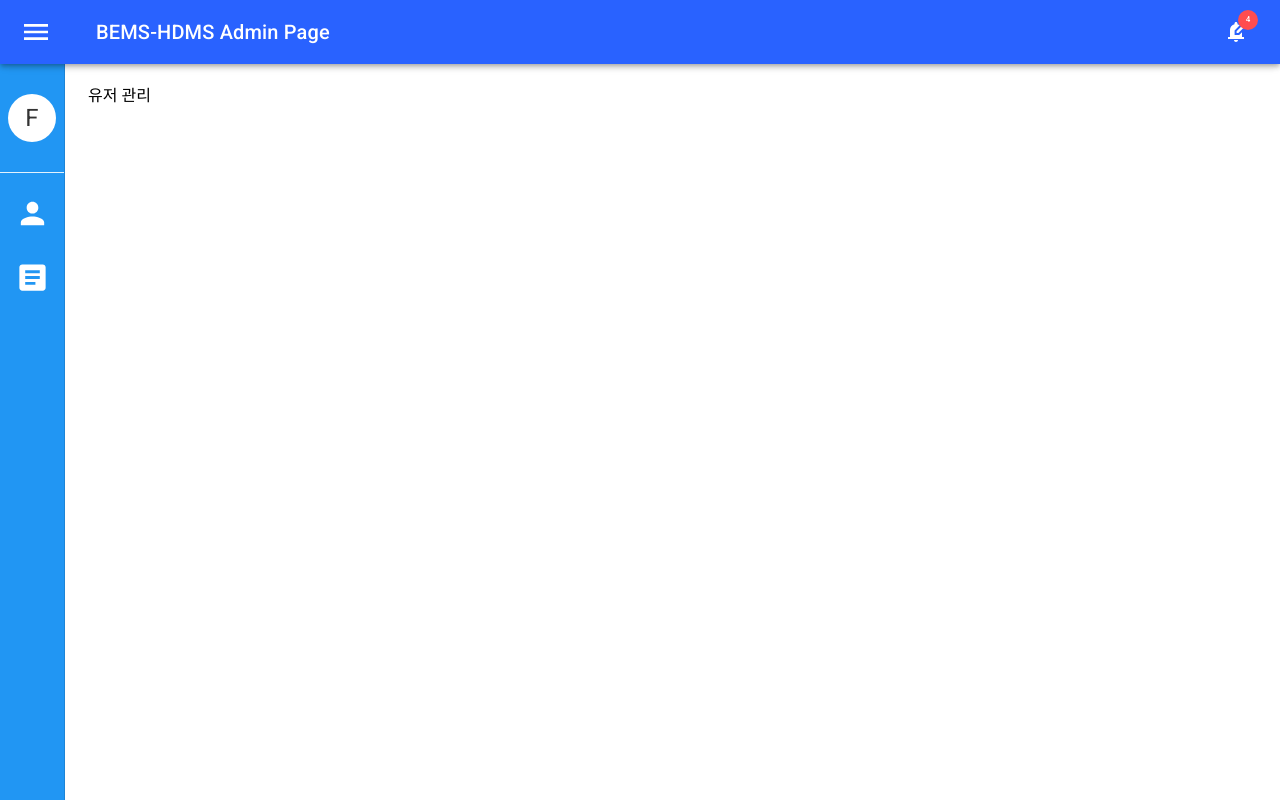
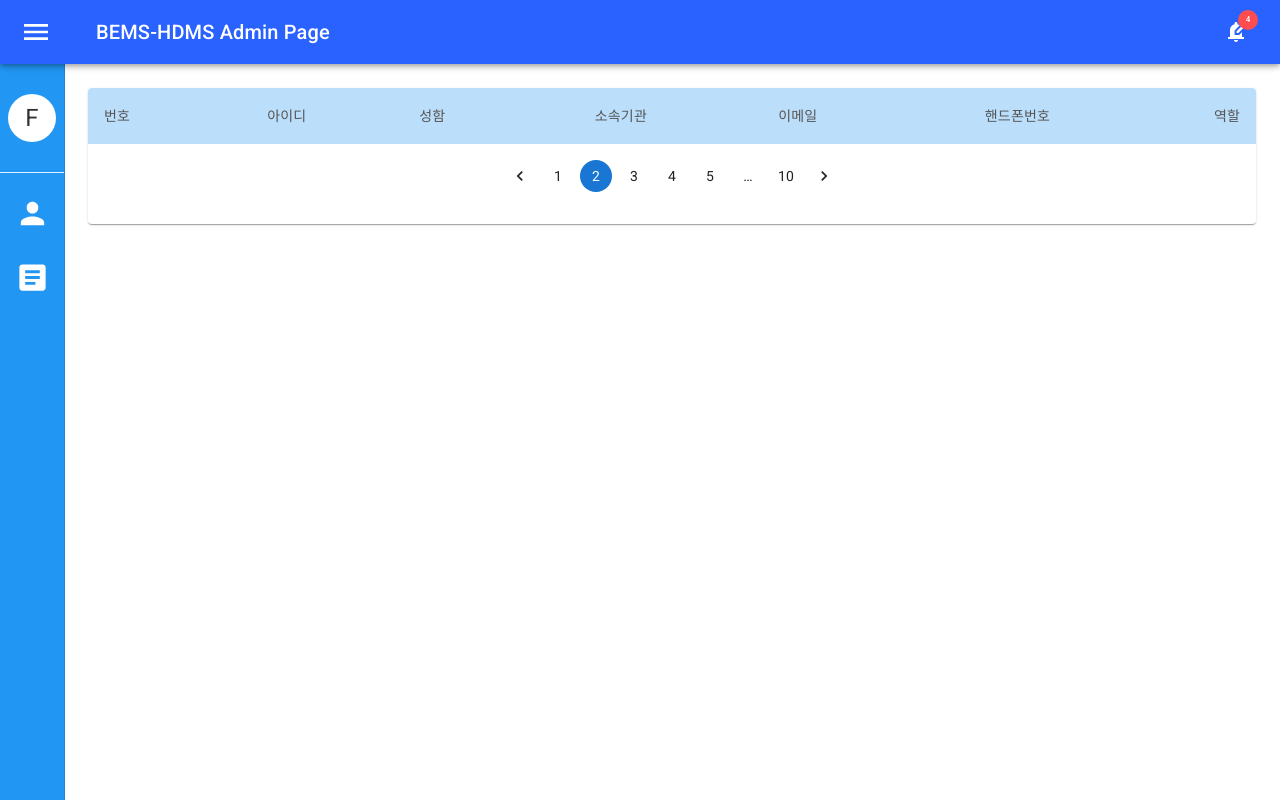
Before and after one commit to formegusto/bh-admin-fe, a React (Create React App) app: page /user-mgmt in a window 1280 px wide. Built offline with nearby package versions, Linux system fonts and the light colour scheme.

Commit message:
very big frame init

```diff
--- a/package.json
+++ b/package.json
@@ -7,6 +7,7 @@
     "@emotion/styled": "^11.6.0",
     "@mui/icons-material": "^5.2.5",
     "@mui/material": "^5.2.6",
+    "@mui/x-data-grid": "^5.2.1",
     "@testing-library/jest-dom": "^5.14.1",
     "@testing-library/react": "^12.0.0",
     "@testing-library/user-event": "^13.2.1",
--- /dev/null
+++ b/src/components/common/BasicTable/BasicTableCell.tsx
@@ -0,0 +1,16 @@
+import { styled } from "@mui/material";
+import { blue } from "@mui/material/colors";
+import TableCell, { tableCellClasses } from "@mui/material/TableCell";
+
+const BasicTableCell = styled(TableCell)(({ theme }) => ({
+  [`&.${tableCellClasses.head}`]: {
+    backgroundColor: blue[100],
+    color: "#555",
+  },
+  [`&.${tableCellClasses.body}`]: {
+    fontSize: 14,
+    color: "#333",
+  },
+}));
+
+export default BasicTableCell;
--- /dev/null
+++ b/src/components/common/BasicTable/BasicTableRow.tsx
@@ -0,0 +1,23 @@
+import { styled } from "@mui/material";
+import { grey } from "@mui/material/colors";
+import TableRow from "@mui/material/TableRow";
+
+const BasicTableRow = styled(TableRow)(({ theme }) => ({
+  "& .MuiTableCell-root:nth-child(1)": {
+    boxSizing: "border-box",
+    width: 64,
+  },
+  "& .MuiTableCell-root:last-child": {
+    boxSizing: "border-box",
+    width: 190,
+  },
+  "&:nth-of-type(odd)": {
+    backgroundColor: grey[50],
+  },
+  // hide last border
+  "&:last-child td, &:last-child th": {
+    border: 0,
+  },
+}));
+
+export default BasicTableRow;
--- /dev/null
+++ b/src/components/common/BasicTable/index.tsx
@@ -0,0 +1,36 @@
+import Table from "@mui/material/Table";
+import TableBody from "@mui/material/TableBody";
+import TableContainer from "@mui/material/TableContainer";
+import TableHead from "@mui/material/TableHead";
+import Paper from "@mui/material/Paper";
+import BasicTableRow from "./BasicTableRow";
+import BasicTableCell from "./BasicTableCell";
+import { Box, Pagination } from "@mui/material";
+
+function BasicTable() {
+  return (
+    <TableContainer component={Paper}>
+      <Table>
+        <TableHead>
+          <BasicTableRow>
+            <BasicTableCell>번호</BasicTableCell>
+            <BasicTableCell align="right">아이디</BasicTableCell>
+            <BasicTableCell align="right">성함</BasicTableCell>
+            <BasicTableCell align="right">소속기관</BasicTableCell>
+            <BasicTableCell align="right">이메일</BasicTableCell>
+            <BasicTableCell align="right">핸드폰번호</BasicTableCell>
+            <BasicTableCell align="right">역할</BasicTableCell>
+          </BasicTableRow>
+        </TableHead>
+        <TableBody></TableBody>
+      </Table>
+
+      {/* https://mui.com/components/pagination/#controlled-pagination */}
+      <Box sx={{ m: "16px 0 32px", display: "flex", justifyContent: "center" }}>
+        <Pagination count={10} color="primary" page={2} />
+      </Box>
+    </TableContainer>
+  );
+}
+
+export default BasicTable;
--- a/src/components/common/UpdateDrawer.tsx
+++ b/src/components/common/UpdateDrawer.tsx
@@ -1,12 +1,20 @@
-import { styled } from "@mui/material";
-import { blue } from "@mui/material/colors";
-import MuiDrawer from "@mui/material/Drawer";
+import { Divider, Fab, IconButton, styled, Typography } from "@mui/material";
+import MuiDrawer, { DrawerProps } from "@mui/material/Drawer";
 import { UPDATE_DRAWER_WIDTH } from "../../styles/StyleDatas";
+import Table from "@mui/material/Table";
+import TableBody from "@mui/material/TableBody";
+import TableContainer from "@mui/material/TableContainer";
+import TableHead from "@mui/material/TableHead";
+import Paper from "@mui/material/Paper";
+import BasicTableCell from "./BasicTable/BasicTableCell";
+import BasicTableRow from "./BasicTable/BasicTableRow";
+import ClearIcon from "@mui/icons-material/Clear";
 
-const UpdateDrawer = styled(MuiDrawer, {
+const CustomDrawer = styled(MuiDrawer, {
   shouldForwardProp: () => true,
 })(({ theme }) => ({
   width: UPDATE_DRAWER_WIDTH,
+
   flexShrink: 0,
   whiteSpace: "nowrap",
   boxSizing: "border-box",
@@ -16,8 +24,107 @@ const UpdateDrawer = styled(MuiDrawer, {
     borderTopLeftRadius: "16px",
     borderBottomLeftRadius: "16px",
     width: UPDATE_DRAWER_WIDTH,
-    backgroundColor: blue[50],
+    backgroundColor: "#FFF",
+    padding: "0 0 96px",
+    boxShadow: "none",
+  },
+
+  "& .save-button": {
+    position: "fixed",
+    right: 32,
+    bottom: 32,
+
+    color: "#FFF",
   },
 }));
 
+interface Props extends DrawerProps {
+  updateDatas?: any;
+}
+
+function UpdateDrawer({ updateDatas, ...drawerProps }: Props) {
+  return (
+    <CustomDrawer {...drawerProps}>
+      <Typography variant="h6" sx={{ p: "16px" }}>
+        변경 내역
+      </Typography>
+      <Divider />
+      <TableContainer
+        component={Paper}
+        sx={{
+          width: `calc(100% - 32px) !important`,
+          margin: "16px",
+          borderRadius: "4px !important",
+        }}
+      >
+        <Table>
+          <TableHead>
+            <BasicTableRow>
+              <BasicTableCell>분류</BasicTableCell>
+              <BasicTableCell>내용</BasicTableCell>
+              <BasicTableCell>기존 값</BasicTableCell>
+              <BasicTableCell>새로운 값</BasicTableCell>
+              <BasicTableCell></BasicTableCell>
+            </BasicTableRow>
+          </TableHead>
+          <TableBody>
+            {Array.from({ length: 20 }).map(() => (
+              <BasicTableRow>
+                <BasicTableCell>분류</BasicTableCell>
+                <BasicTableCell>내용</BasicTableCell>
+                <BasicTableCell>기존 값</BasicTableCell>
+                <BasicTableCell>새로운 값</BasicTableCell>
+                <BasicTableCell
+                  align="right"
+                  sx={{
+                    width: "64px !important",
+                    height: "64px !important",
+                  }}
+                >
+                  <IconButton
+                    sx={{
+                      padding: "0",
+                    }}
+                  >
+                    <ClearIcon fontSize="small" />
+                  </IconButton>
+                </BasicTableCell>
+              </BasicTableRow>
+            ))}
+            <BasicTableRow>
+              <BasicTableCell>분류</BasicTableCell>
+              <BasicTableCell>내용</BasicTableCell>
+              <BasicTableCell>기존 값</BasicTableCell>
+              <BasicTableCell>새로운 값</BasicTableCell>
+              <BasicTableCell
+                align="right"
+                sx={{
+                  width: "64px !important",
+                  height: "64px !important",
+                }}
+              >
+                <IconButton
+                  sx={{
+                    padding: "0",
+                  }}
+                >
+                  <ClearIcon fontSize="small" />
+                </IconButton>
+              </BasicTableCell>
+            </BasicTableRow>
+          </TableBody>
+        </Table>
+        <Fab
+          className="save-button"
+          variant="extended"
+          autoFocus
+          color="primary"
+        >
+          저장하기
+        </Fab>
+      </TableContainer>
+    </CustomDrawer>
+  );
+}
+
 export default UpdateDrawer;
--- a/src/components/user-mgmt/index.tsx
+++ b/src/components/user-mgmt/index.tsx
@@ -1,5 +1,7 @@
+import BasicTable from "../common/BasicTable";
+
 function UserMgmtComponent() {
-  return <>유저 관리</>;
+  return <BasicTable />;
 }
 
 export default UserMgmtComponent;
--- a/src/styles/GlobalStyles.tsx
+++ b/src/styles/GlobalStyles.tsx
@@ -59,10 +59,6 @@ const GlobalStyles = createGlobalStyle`
         text-decoration: none;
     }
 
-    .MuiOutlinedInput-root fieldset {
-        border-radius: 0;
-    }
-
     body.modal-open {
         overflow: hidden;
     }
```
Also changed, not shown: 1 other file (tests, documents, lock files or other folders).
